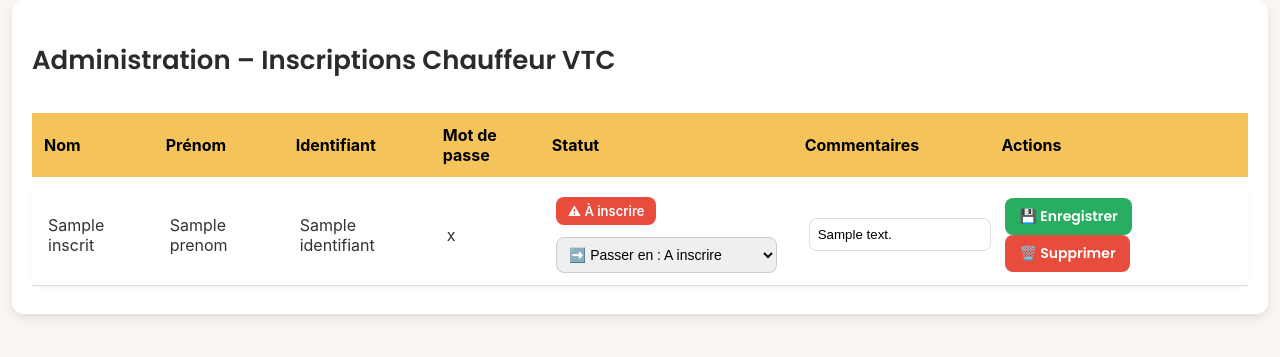
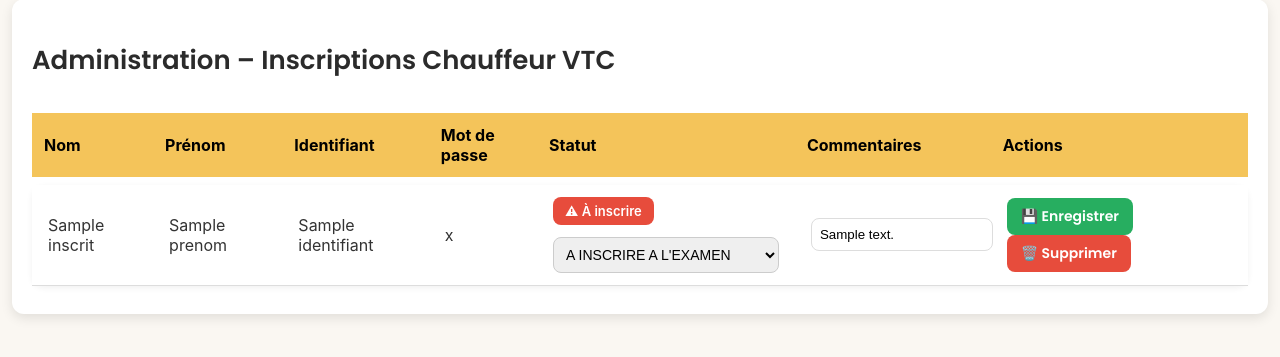
Before and after one commit to integraleacademy/vtc, a Flask app: template templates/admin.html in a window 1280 px wide. Shown: the part 161-518 px from the top of the page. Run offline with Flask 3, Linux system fonts and the light colour scheme; the template is opened without the code that fills it: most values are stand-ins (such as "Sample title", 1, 10 or a date in 2020); parts of the project's set-up code (start-up, migrations or seed data) failed here and were passed over.

Commit message:
Update admin.html

```diff
--- a/templates/admin.html
+++ b/templates/admin.html
@@ -54,17 +54,20 @@
                     </span>
                 {% endif %}
 
-                <!-- SELECT POUR MODIFIER LE STATUT (SANS DOUBLON) -->
+                <!-- SELECT : juste les statuts simples, pas de doublon -->
                 <select name="statut"
                     style="padding:8px; border-radius:8px; border:1px solid #ccc; width:100%; margin-top:6px; font-size:14px;">
+
                     <option value="A INSCRIRE A L'EXAMEN"
                         {% if inscrit.statut == "A INSCRIRE A L'EXAMEN" %}selected{% endif %}>
-                        ➡️ Passer en : A inscrire
+                        A INSCRIRE A L'EXAMEN
                     </option>
+
                     <option value="INSCRIT A L'EXAMEN"
                         {% if inscrit.statut == "INSCRIT A L'EXAMEN" %}selected{% endif %}>
-                        ➡️ Passer en : Inscrit
+                        INSCRIT A L'EXAMEN
                     </option>
+
                 </select>
             </td>
 
```
